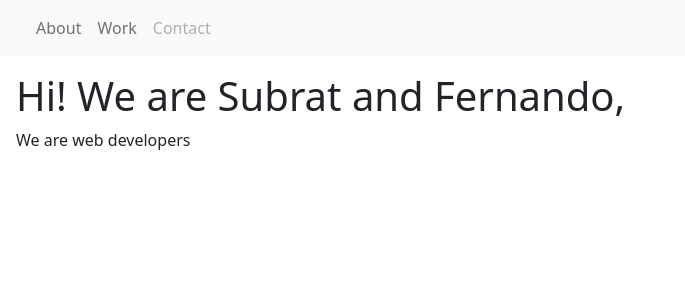
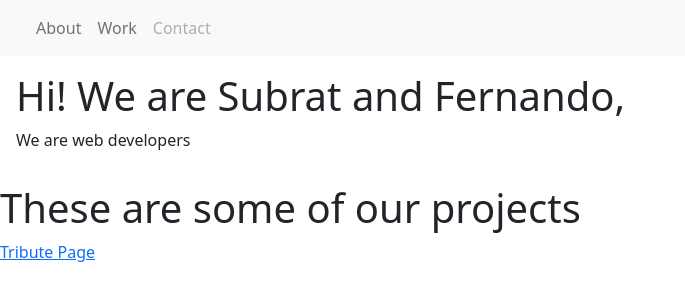
Before and after one commit to subrataindia/MicroverseProject1, a plain HTML site: page index.html in a window 1280 px wide. Shown: the whole page, without its empty margins (0-685 px from the left). Drawn offline with nearby package versions, Linux system fonts and the light colour scheme.

Commit message:
Feature 3-4

```diff
--- a/index.html
+++ b/index.html
@@ -1,6 +1,15 @@
-<link href="https://cdn.jsdelivr.net/npm/bootstrap@5.1.3/dist/css/bootstrap.min.css" rel="stylesheet" integrity="sha384-1BmE4kWBq78iYhFldvKuhfTAU6auU8tT94WrHftjDbrCEXSU1oBoqyl2QvZ6jIW3" crossorigin="anonymous">
-<script src="https://cdn.jsdelivr.net/npm/bootstrap@5.1.3/dist/js/bootstrap.bundle.min.js" integrity="sha384-ka7Sk0Gln4gmtz2MlQnikT1wXgYsOg+OMhuP+IlRH9sENBO0LRn5q+8nbTov4+1p" crossorigin="anonymous"></script>
-<nav class="navbar navbar-expand-lg navbar-light bg-light">
+<!DOCTYPE html>
+<html lang="en">
+<head>
+  <meta charset="UTF-8">
+  <meta http-equiv="X-UA-Compatible" content="IE=edge">
+  <meta name="viewport" content="width=device-width, initial-scale=1.0">
+  <link href="https://cdn.jsdelivr.net/npm/bootstrap@5.1.3/dist/css/bootstrap.min.css" rel="stylesheet" integrity="sha384-1BmE4kWBq78iYhFldvKuhfTAU6auU8tT94WrHftjDbrCEXSU1oBoqyl2QvZ6jIW3" crossorigin="anonymous">
+  <script src="https://cdn.jsdelivr.net/npm/bootstrap@5.1.3/dist/js/bootstrap.bundle.min.js" integrity="sha384-ka7Sk0Gln4gmtz2MlQnikT1wXgYsOg+OMhuP+IlRH9sENBO0LRn5q+8nbTov4+1p" crossorigin="anonymous"></script>
+  <title>Document</title>
+</head>
+<body>
+  <nav id="navbar" class="navbar navbar-expand-lg navbar-light bg-light">
     <div class="container-fluid">
       <a class="navbar-brand" href="#"></a>
       <button class="navbar-toggler" type="button" data-bs-toggle="collapse" data-bs-target="#navbarNav" aria-controls="navbarNav" aria-expanded="false" aria-label="Toggle navigation">
@@ -25,3 +34,17 @@
     <h1>Hi! We are Subrat and Fernando,</h1>
     <p>We are web developers</p>
   </div>
+
+  <div id="projects">
+    <h1>These are some of our projects</h1>
+      <div class="project-tile">
+        <nav id="navbar">
+
+
+          <a href="#">Tribute Page</a>
+        </nav>
+
+    </div>
+  </div>
+</body>
+</html>
```
